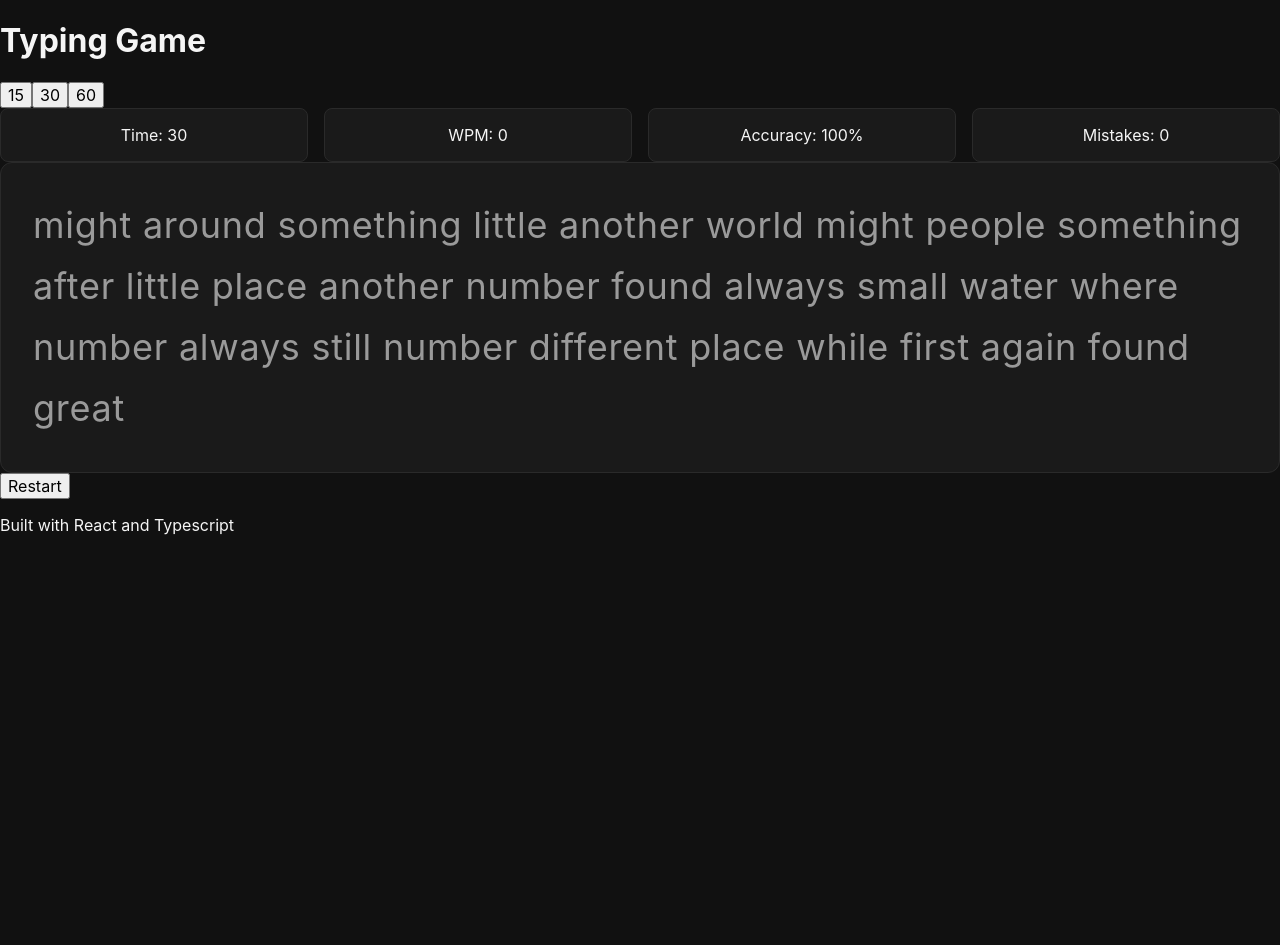
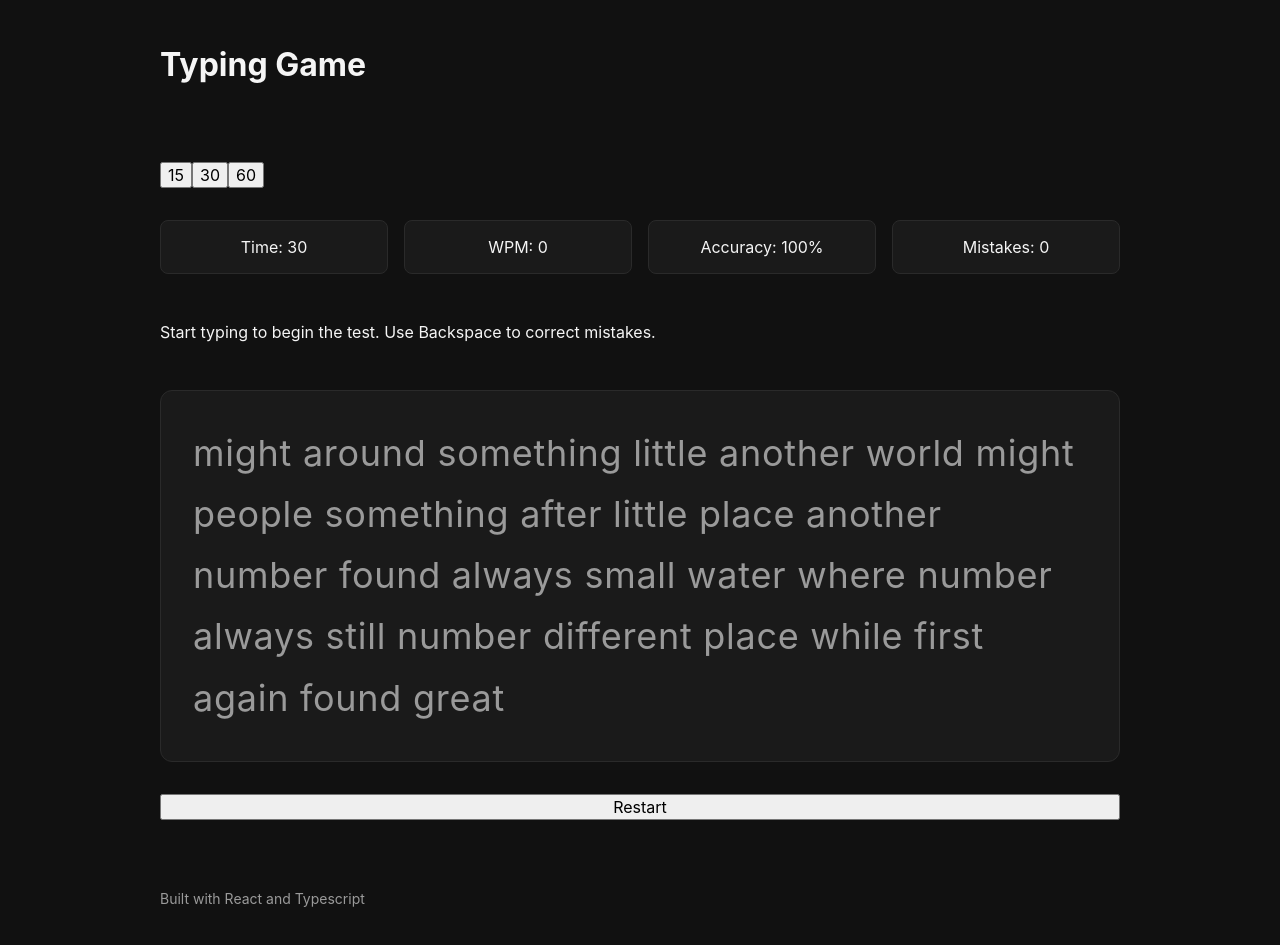
Before and after one commit to deepanshuc7/typing-game, a React (Vite) app in the folder frontend/: page / in a window 1280 px wide. Before the commit the page ends 821 px from the top, so only its background shows below. Built offline with nearby package versions, Linux system fonts and the light colour scheme.

Commit message:
feat: add typing area instruction

```diff
--- a/frontend/src/App.tsx
+++ b/frontend/src/App.tsx
@@ -10,6 +10,7 @@ import { words } from "@/data/words";
 import { useTypingSession } from "@/hooks/useTypingSession";
 import { generateWords } from "@/utils/generateWords";
 import { getTargetText } from "./utils/typing";
+import "@/styles/app.css";
 
 function App() {
   const [duration, setDuration] = useState(30);
@@ -81,7 +82,15 @@ function App() {
           timeRemaining={timeRemaining}
         />
 
-        <TypingArea targetText={targetText} typedText={state.typedText} />
+        <p id="typing-instructions">
+          Start typing to begin the test. Use Backspace to correct mistakes.
+        </p>
+
+        <TypingArea
+          targetText={targetText}
+          typedText={state.typedText}
+          describedBy="typing-instructions"
+        />
 
         <RestartButton onRestart={handleRestart} />
         <ResultModal isOpen={state.status === "finished"} stats={stats} onRestart={handleRestart} />
```
